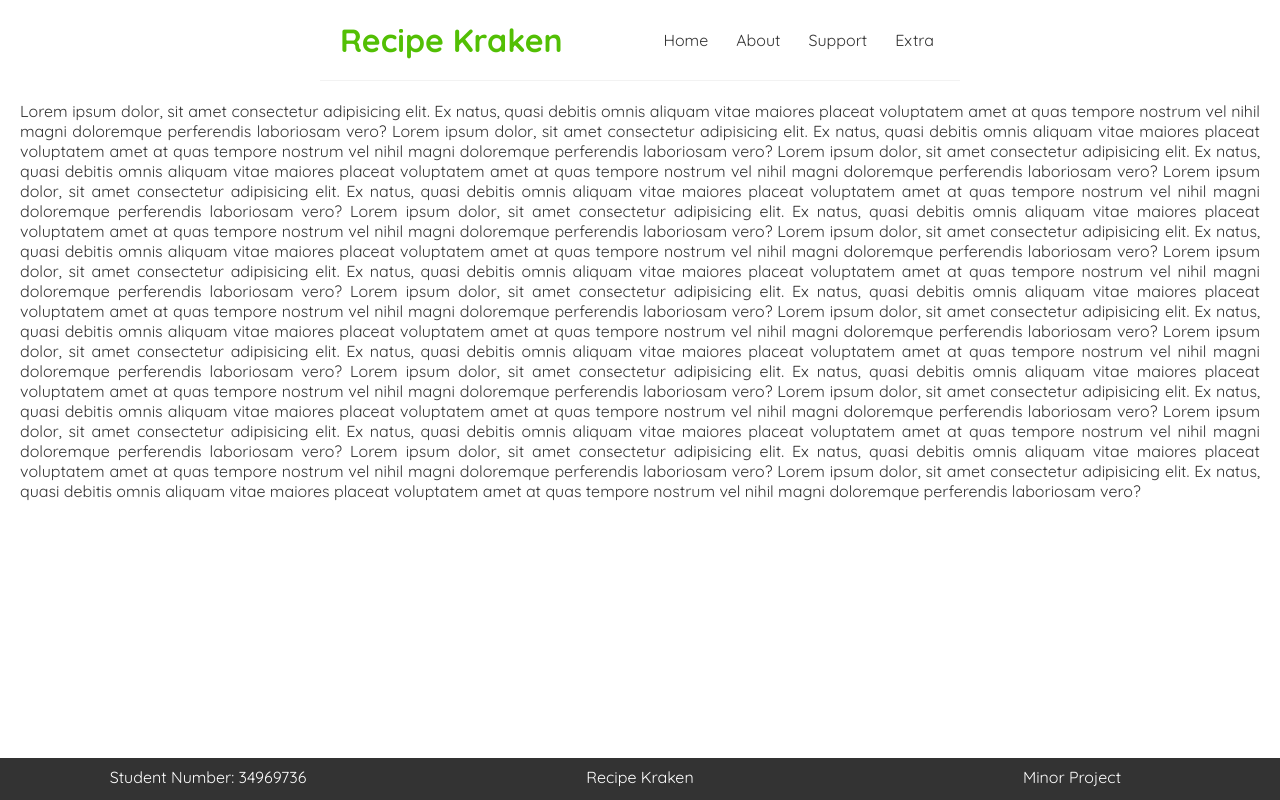
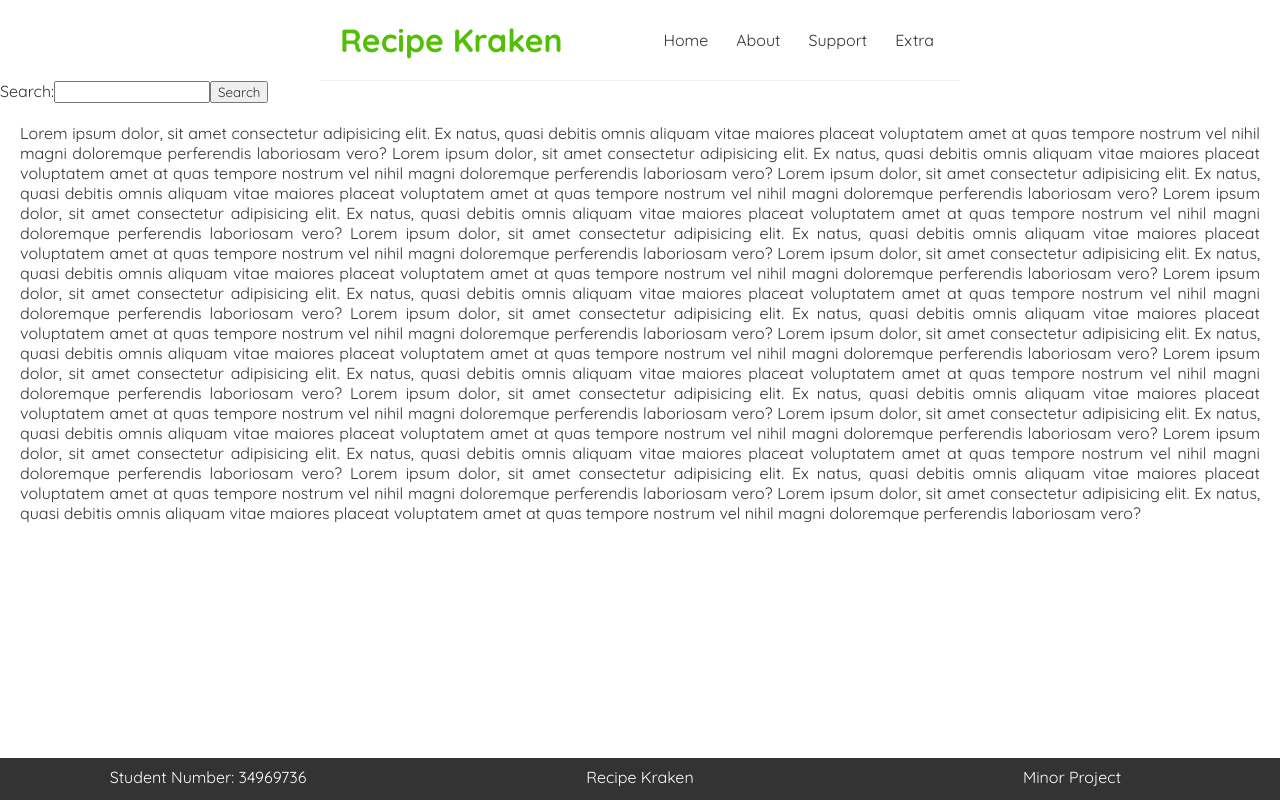
Before and after one commit to haz-ai/recipe-kraken, a React (Create React App) app: page / in a window 1280 px wide. Built offline with nearby package versions, Linux system fonts and the light colour scheme; the HTML template or start-up script is replaced by a standard one.

Commit message:
Added search bar
Basic functionality of being able to input data

```diff
--- a/src/App.js
+++ b/src/App.js
@@ -11,7 +11,7 @@ function App() {
       <div className="App">
         <Navbar />
         <div className="Content">
-          <switch>
+          <Switch>
             <Route exact path='/'>
               <Home />
             </Route>
@@ -21,7 +21,7 @@ function App() {
             <Route exact path='/Support'>
               <Support />
             </Route>
-          </switch>
+          </Switch>
         </div>
         <div className="Footer">
           <Footer />
--- a/src/Home.js
+++ b/src/Home.js
@@ -1,6 +1,25 @@
+import { useState } from "react";
 const Home = () => {
+    const [search, setSearch] = useState('');
+    const [isPending, setIsPending] = useState(false);
+    const handleSubmit = (e) => {
+        e.preventDefault();
+        setIsPending(true);
+
+    }
     return (
         <div>
+            <form onSubmit={handleSubmit}>
+                <label>Search:</label>
+                <input
+                    type="text"
+                    required
+                    value={search}
+                    onChange={(e) => setSearch(e.target.value)}
+                />
+                {!isPending && <button>Search</button>}
+                {isPending && <button disabled>Searching web....</button>}
+            </form>
             <p className="Center">
                 Lorem ipsum dolor, sit amet consectetur adipisicing elit. Ex natus, quasi debitis omnis aliquam vitae maiores placeat voluptatem amet at quas tempore nostrum vel nihil magni doloremque perferendis laboriosam vero?
                 Lorem ipsum dolor, sit amet consectetur adipisicing elit. Ex natus, quasi debitis omnis aliquam vitae maiores placeat voluptatem amet at quas tempore nostrum vel nihil magni doloremque perferendis laboriosam vero?
```
Lines whose indentation alone changed are shown as unchanged.
